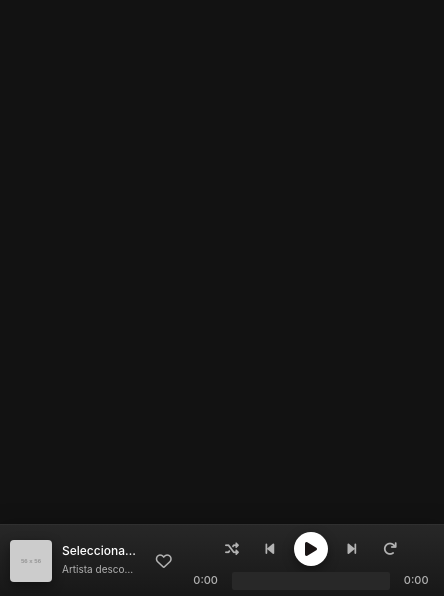
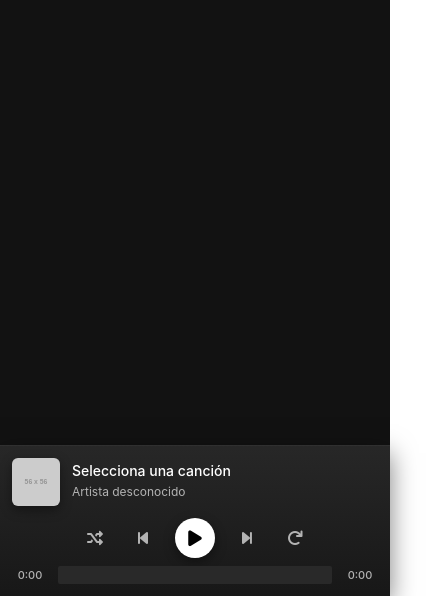
Before and after one commit to CARLOSNAMIAS/musics, a website: page public/index.html in a window 390 px wide. Shown: the part 248-844 px from the top of the page, 444 px wide, since content can reach past the window. Drawn offline with nearby package versions, Linux system fonts and the light colour scheme; placeholder pictures from the web are drawn by us.

Commit message:
feat: Mejora la interfaz de usuario del reproductor y corrige errores
Este commit introduce varias mejoras en la interfaz de usuario y la experiencia de desarrollo.

```diff
--- a/public/styles.css
+++ b/public/styles.css
@@ -4,14 +4,14 @@
         :root {
             --spotify-green: #1DB954;
             --spotify-green-hover: #1ed760;
-            --spotify-black: #191414;
+            --spotify-black: #000000;
             --spotify-dark-gray: #121212;
-            --spotify-gray: #282828;
+            --spotify-gray: #292929;
             --spotify-light-gray: #535353;
             --spotify-text-gray: #b3b3b3;
             --spotify-white: #ffffff;
             --spotify-hover: rgba(255, 255, 255, 0.1);
-            --spotify-card-hover: rgba(255, 255, 255, 0.07);
+            --spotify-card-hover: rgba(255, 255, 255, 0.151);
 
             /* Sombras mejoradas */
             --shadow-sm: 0 2px 4px rgba(0, 0, 0, 0.3);
@@ -640,8 +640,6 @@
             cursor: pointer;
             position: relative;
             min-height: 14px;
-            display: flex;
-            align-items: center;
             transition: height var(--transition-fast);
         }
 
@@ -722,8 +720,6 @@
             cursor: pointer;
             position: relative;
             min-height: 14px;
-            display: flex;
-            align-items: center;
             transition: height var(--transition-fast);
         }
 
@@ -998,7 +994,7 @@
         ============================================ */
         @media (max-width: 480px) {
             .spotify-container {
-                grid-template-rows: 1fr 72px;
+                grid-template-rows: 1fr auto; /* Adjust row height for player */
             }
 
             .main-header {
@@ -1064,66 +1060,70 @@
                 right: 12px;
             }
 
-            /* Reproductor móvil */
+            /* Reproductor móvil -- REESTRUCTURADO */
             .now-playing-bar {
-                min-height: 72px;
-                padding: 0 10px;
+                height: auto; /* Permitir que la altura se ajuste */
+                min-height: 0;
+                padding: 12px;
+                gap: 12px; /* Espacio entre filas */
+                flex-wrap: wrap; /* Permitir que los elementos se apilen */
+                align-content: center;
+            }
+
+            .current-track {
+                flex-basis: 100%; /* Ocupar todo el ancho */
+                order: 1; /* Primera fila */
+                min-width: 0;
+                gap: 12px;
+                justify-content: flex-start; /* Alinear a la izquierda */
+            }
+
+            .current-info {
+                text-align: left;
+            }
+
+            .current-info h4 {
+                font-size: 14px;
+            }
+
+            .current-info p {
+                font-size: 12px;
+            }
+
+            .like-btn {
+                display: none; /* Ocultar para dar más espacio */
+            }
+
+            .player-controls {
+                flex-basis: 100%; /* Ocupar todo el ancho */
+                order: 2; /* Segunda fila */
                 gap: 8px;
             }
 
-            .current-track {
-                flex: 0 0 40%;
-                min-width: 130px;
+            .control-buttons {
+                gap: 16px;
+            }
+
+            .control-btn {
+                width: 32px;
+                height: 32px;
+                font-size: 16px;
+            }
+
+            .play-pause-btn {
+                width: 40px;
+                height: 40px;
+                font-size: 18px;
+            }
+
+            .progress-container {
                 gap: 10px;
-            }
-
-            .current-cover {
-                width: 42px;
-                height: 42px;
-                border-radius: 4px;
-            }
-
-            .current-info h4 {
-                font-size: 12px;
-            }
-
-            .current-info p {
-                font-size: 10px;
-            }
-
-            .like-btn {
-                min-width: 32px;
-                min-height: 32px;
-                font-size: 16px;
-            }
-
-            .player-controls {
-                gap: 6px;
-            }
-
-            .control-buttons {
-                gap: 10px;
-            }
-
-            .control-btn {
-                width: 28px;
-                height: 28px;
-                font-size: 14px;
-            }
-
-            .play-pause-btn {
-                width: 34px;
-                height: 34px;
-                font-size: 16px;
-            }
-
-            .progress-container {
-                gap: 8px;
             }
 
             .time-label {
                 font-size: 11px;
                 min-width: 36px;
+                display: block !important; /* Asegurar que el tiempo sea visible */
             }
 
             .progress-bar {
@@ -1156,24 +1156,11 @@
                 padding: 10px;
             }
 
-            .now-playing-bar {
-                padding: 0 8px;
-                gap: 6px;
-            }
-
-            .current-track {
-                flex: 0 0 45%;
-                min-width: 110px;
-                gap: 8px;
-            }
+            /* Los estilos de la barra de reproducción ahora son manejados por la media query de 480px */
 
             .current-cover {
                 width: 38px;
                 height: 38px;
-            }
-
-            .like-btn {
-                display: none;
             }
 
             .control-buttons {
@@ -1194,10 +1181,6 @@
 
             .progress-container {
                 gap: 6px;
-            }
-
-            .time-label {
-                display: none;
             }
 
             .progress-bar {
```
Also changed, not shown: public/script.js (+1 -187 lines).
